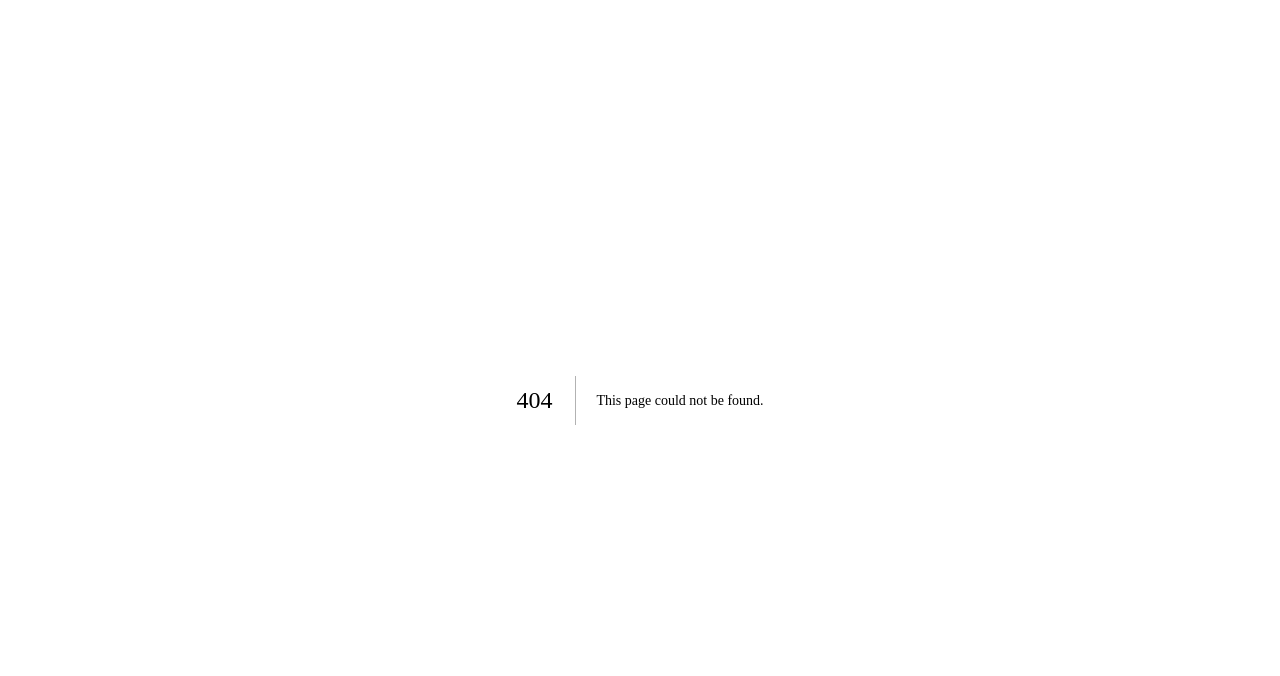
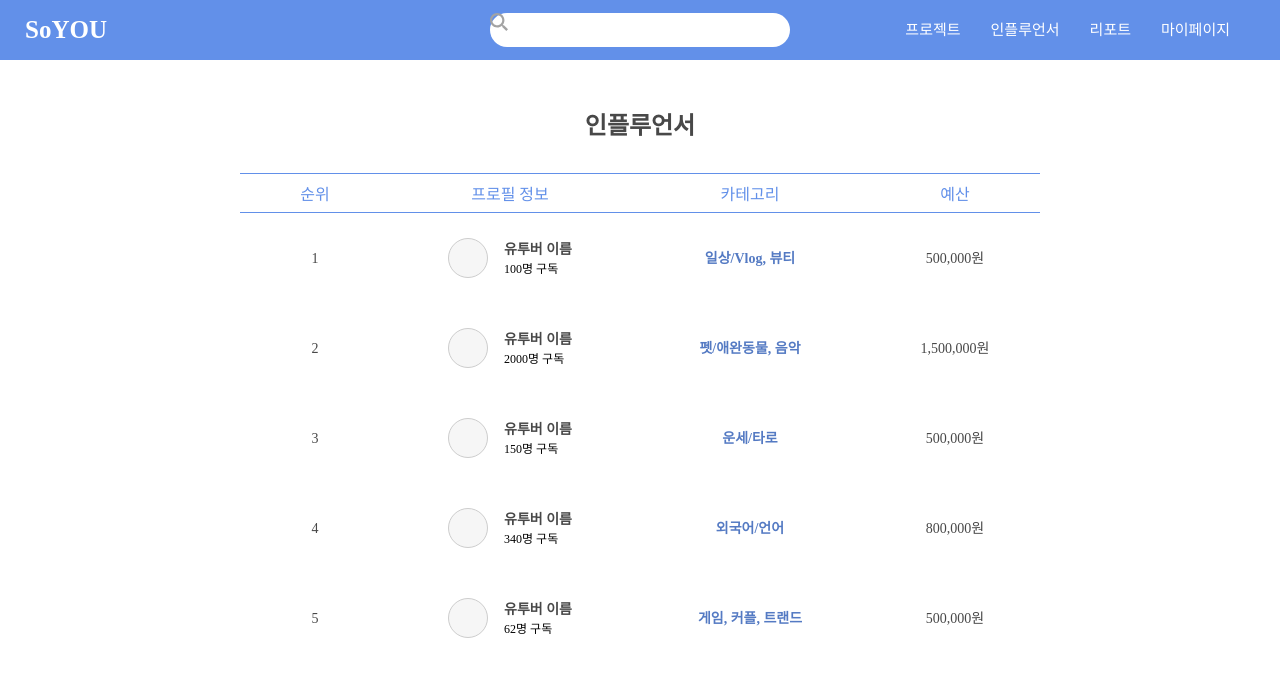
Before and after one commit to ballsona/so-you-front, a Next.js app: page /influencer in a window 1280 px wide. Before the commit this address had no page. Shown: the top 676 px of the page. Built offline with nearby package versions, Linux system fonts and the light colour scheme; a web font is replaced by a local one.

Commit message:
feat : add Influencer List page

```diff
--- /dev/null
+++ b/src/components/common/InfluencerInfoModal.tsx
@@ -0,0 +1,141 @@
+import styled from '@emotion/styled';
+import { COLORS } from '@/styles/theme';
+import { useRecoilValue } from 'recoil';
+import { influencerInfoState } from '../../stores/influencerAtom';
+
+import Text from './Text';
+import CloseIcon from '@/assets/icon/close.svg';
+
+interface InfluencerInfoModalProps {
+  handleModal: () => void;
+}
+
+const InfluencerInfoModal = ({ handleModal }: InfluencerInfoModalProps) => {
+  const influencerInfo = useRecoilValue(influencerInfoState);
+
+  return (
+    <ModalWrapper>
+      <CloseIcon className="close-icon" onClick={handleModal} />
+
+      <ProfileWrap>
+        <ProfileImg />
+        <Text size={18} weight="700" color={COLORS.gray484}>
+          {influencerInfo?.name}
+        </Text>
+        <Text size={14} color={COLORS.gray818}>
+          {influencerInfo?.subscribeCount}명 구독
+        </Text>
+      </ProfileWrap>
+
+      <DetailInfoWrap>
+        <Field>소요기간</Field>
+        <Data>{influencerInfo?.cost}일</Data>
+        <Field>금액</Field>
+        <Data>{influencerInfo?.cost}원</Data>
+        <Field>카테고리</Field>
+        <Data>{influencerInfo?.category.join(', ')}</Data>
+        <Field>사용채널</Field>
+        <Data>인스타그램, 유투브</Data>
+      </DetailInfoWrap>
+
+      <ModalButtonsWrap>
+        <Button className="match-btn" onClick={handleModal}>
+          매칭
+        </Button>
+        <Button className="details-btn" onClick={handleModal}>
+          상세보기
+        </Button>
+      </ModalButtonsWrap>
+    </ModalWrapper>
+  );
+};
+
+export default InfluencerInfoModal;
+
+/** InfluencerInfoModal Style */
+
+const ModalWrapper = styled.div`
+  width: 360px;
+  height: 400px;
+  background-color: ${COLORS.white};
+  box-shadow: 0px 0px 5px rgba(136, 136, 136, 0.23);
+  border-radius: 8px;
+  padding-top: 30px;
+  overflow: hidden;
+
+  position: relative;
+  top: calc(50% - 160px);
+  left: 70%;
+
+  .close-icon {
+    position: absolute;
+    top: 15px;
+    right: 20px;
+    cursor: pointer;
+  }
+`;
+
+const ModalButtonsWrap = styled.div`
+  width: 100%;
+  display: flex;
+  position: absolute;
+  left: 0;
+  bottom: 0;
+
+  .match-btn {
+    width: 220px;
+    background-color: ${COLORS.gray484};
+  }
+
+  .details-btn {
+    width: 140px;
+    background-color: ${COLORS.primary};
+  }
+`;
+
+const Button = styled.button`
+  height: 50px;
+  font-size: 16px;
+  font-weight: 700;
+  color: ${COLORS.white};
+`;
+
+const ProfileWrap = styled.div`
+  display: flex;
+  flex-direction: column;
+  align-items: center;
+  justify-content: center;
+`;
+
+const ProfileImg = styled.div`
+  width: 80px;
+  height: 80px;
+  border-radius: 40px;
+  background-color: #f6f6f6;
+  border: 1px solid #cdcdcd;
+  margin-bottom: 18px;
+`;
+
+const DetailInfoWrap = styled.div`
+  display: grid;
+  justify-content: center;
+  grid-template-columns: 96px 134px;
+  gap: 2px;
+  margin-top: 33px;
+`;
+
+const Field = styled.div`
+  font-size: 14px;
+  line-height: 25px;
+  height: 25px;
+  font-weight: 700;
+  color: ${COLORS.gray484};
+`;
+
+const Data = styled.div`
+  font-size: 14px;
+  line-height: 25px;
+  height: 25px;
+  font-weight: 400;
+  color: ${COLORS.primary};
+`;
--- /dev/null
+++ b/src/pages/influencer.tsx
@@ -0,0 +1,52 @@
+import { useState } from 'react';
+import { useRecoilState } from 'recoil';
+
+import NavigationBar from '@/components/common/NavigationBar';
+import InfluencerRankTemplate from '@/components/InfluencerListTemplate';
+
+import { InfluencerListData } from '@/components/dummyData';
+import { influencerInfoState } from '../stores/influencerAtom';
+import InfluencerInfoModal from '@/components/common/InfluencerInfoModal';
+import styled from '@emotion/styled';
+
+const Influencer = () => {
+  // 인플루언서 정보 모달 열림 여부
+  const [isModalOpened, setIsModalOpened] = useState(false);
+  // 모달에 전달할 인플루언서 정보를 전역 상태에 저장하는 함수
+  const [influencerInfo, setFocusedInfluencerInfo] =
+    useRecoilState(influencerInfoState);
+
+  const handleModal = () => setIsModalOpened((prev) => !prev);
+
+  const onClickInfluencerItem = (id: number) => {
+    setFocusedInfluencerInfo(
+      InfluencerListData.filter((i) => i.influencer_id === id)[0],
+    );
+    handleModal();
+  };
+  return (
+    <>
+      <NavigationBar activeTab="influencer" />
+      {isModalOpened && (
+        <ModalContainer>
+          <InfluencerInfoModal handleModal={handleModal} />
+        </ModalContainer>
+      )}
+      <InfluencerRankTemplate
+        handleModal={handleModal}
+        onClickInfluencerItem={onClickInfluencerItem}
+      />
+    </>
+  );
+};
+
+export default Influencer;
+
+const ModalContainer = styled.div`
+  width: 100vw;
+  height: 100vh;
+  top: 0;
+  left: 0;
+  position: absolute;
+  background: transparent;
+`;
--- /dev/null
+++ b/src/stores/influencerAtom.ts
@@ -0,0 +1,7 @@
+import { InfluencerDataType } from '@/types/influencer';
+import { atom } from 'recoil';
+
+export const influencerInfoState = atom<InfluencerDataType | null>({
+  key: 'influencerInfoState',
+  default: null,
+});
--- /dev/null
+++ b/src/types/influencer.ts
@@ -0,0 +1,10 @@
+import { ThemeType } from '@/constants/influencer';
+
+export interface InfluencerDataType {
+  influencer_id: number;
+  ranking: number;
+  name: string;
+  subscribeCount: number;
+  category: Array<ThemeType>;
+  cost: number;
+}
```
